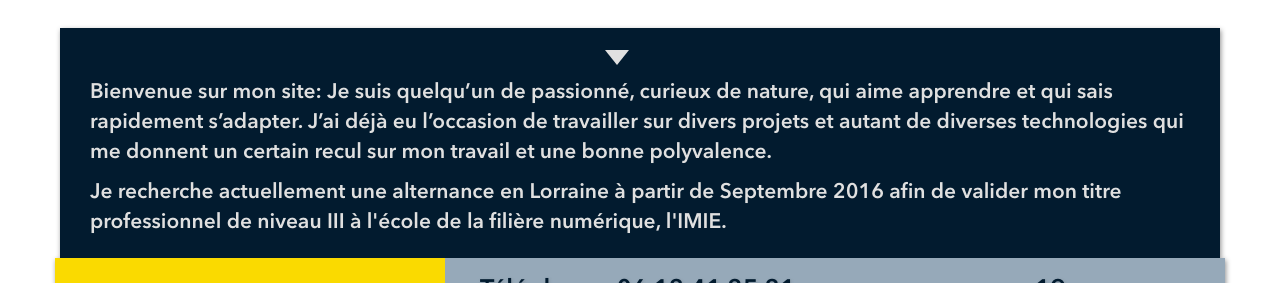
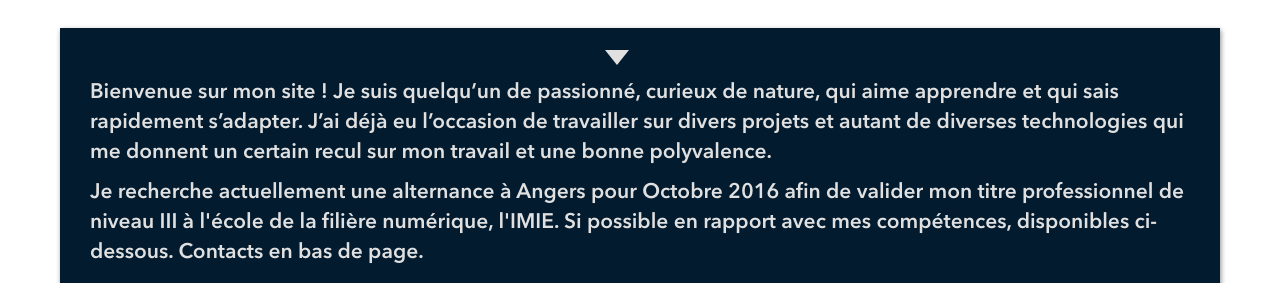
Before and after one commit to Arth-kun/new-CV, a plain HTML site: page index.html in a window 1280 px wide. Shown: the part 210-493 px from the top of the page. Drawn offline with nearby package versions, Linux system fonts and the light colour scheme.

Commit message:
0.2.8
maj

```diff
--- a/index.html
+++ b/index.html
@@ -47,9 +47,9 @@
 					<div class="triangleUpDown"></div>
 				</div>
 				<div class="circle"></div>
-				<p class="resumeText">Bienvenue sur mon site: Je suis quelqu’un de passionné, curieux de nature, qui aime apprendre et qui sais rapidement s’adapter. J’ai déjà eu l’occasion de travailler sur divers projets et autant de diverses technologies qui me donnent un certain recul sur mon travail et une bonne polyvalence.</p>
+				<p class="resumeText">Bienvenue sur mon site ! Je suis quelqu’un de passionné, curieux de nature, qui aime apprendre et qui sais rapidement s’adapter. J’ai déjà eu l’occasion de travailler sur divers projets et autant de diverses technologies qui me donnent un certain recul sur mon travail et une bonne polyvalence.</p>
 				<p class="resumeText">
-				Je recherche actuellement une alternance en Lorraine à partir de Septembre 2016 afin de valider mon titre professionnel de niveau III à l'école de la filière numérique, l'IMIE.</p>
+				Je recherche actuellement une alternance à Angers pour Octobre 2016 afin de valider mon titre professionnel de niveau III à l'école de la filière numérique, l'IMIE. Si possible en rapport avec mes compétences, disponibles ci-dessous. Contacts en bas de page.</p>
 			</div>
 		</main>
 
--- a/src/style/style.less
+++ b/src/style/style.less
@@ -70,7 +70,7 @@ html, body {
 
 .stateTriangle {
 
-	position: absolute;
+	position: fixed;
 	top: 0;
 	z-index: 904;
 
```
Also changed, not shown: dist/style/style.css.
